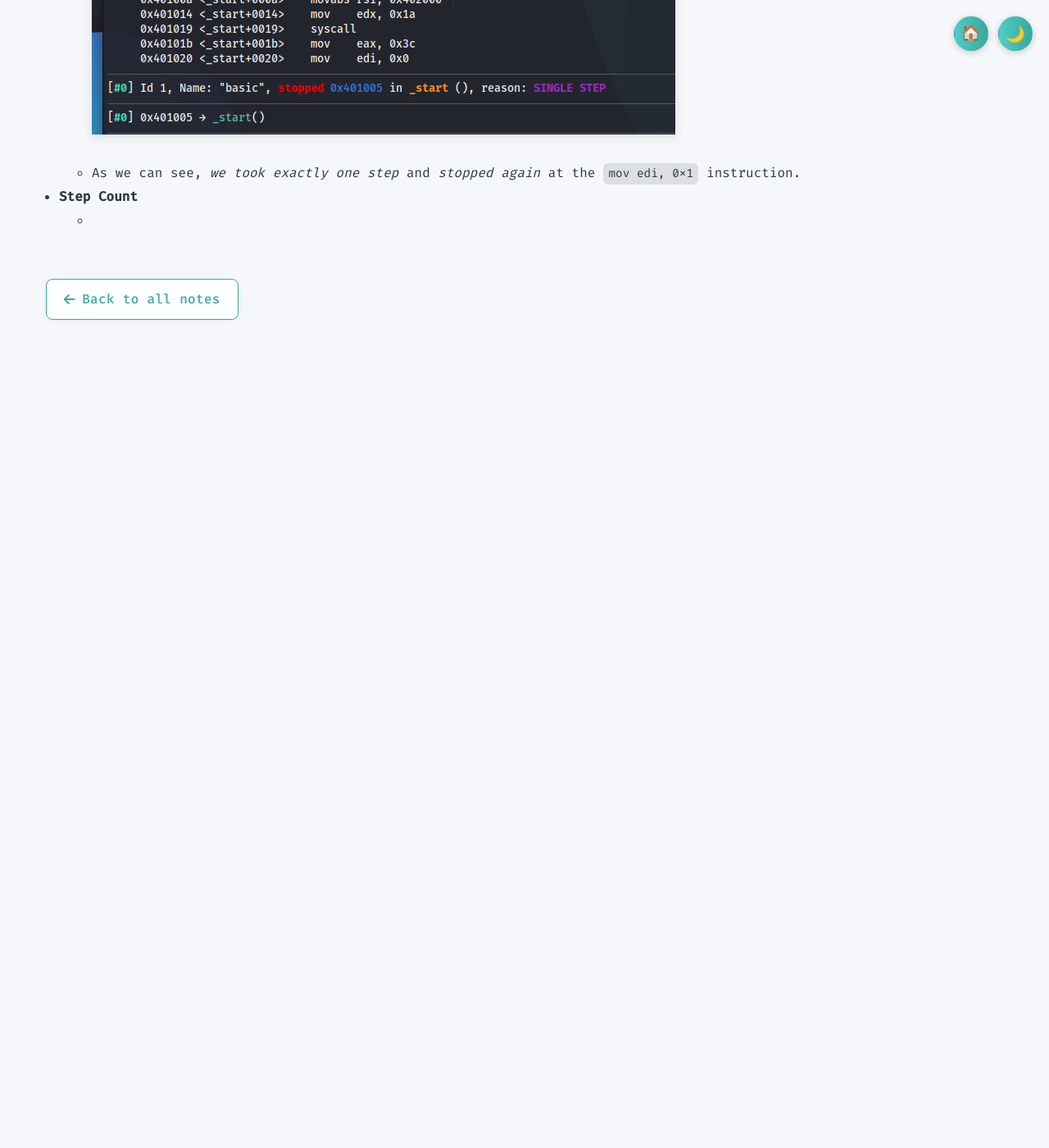
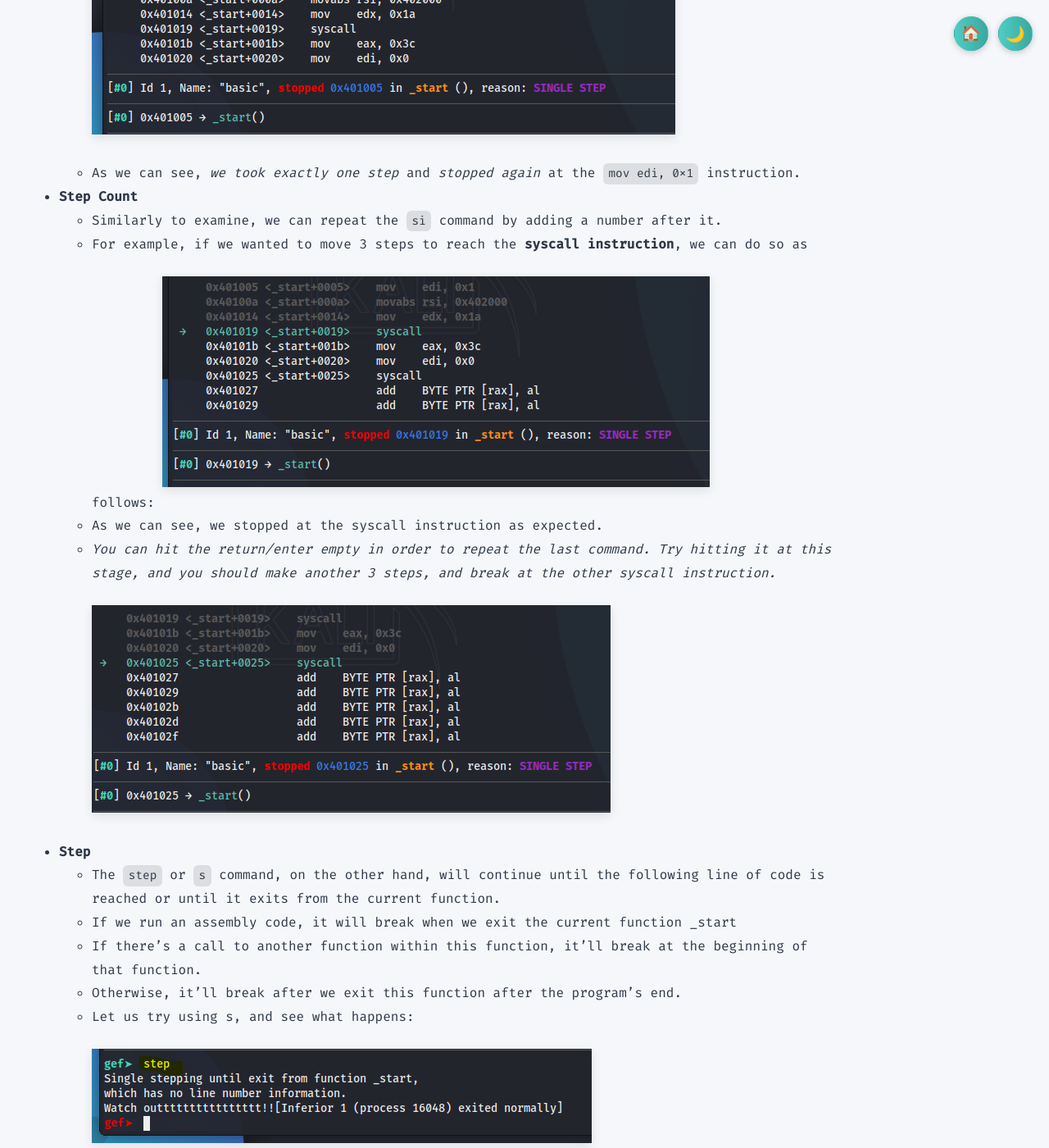
Before and after one commit to PathogenicKatt/PathogenicKatt.github.io, a Jekyll site: the page built from _notes/intro-to-assembly.md, in a window 1280 px wide and 1400 px high, scrolled down 27799 px. Shown: the whole window at 82% size. Built offline with Jekyll 4.4.1, drawn with Linux system fonts in a browser that asks for light colours; before the commit the page ends 28237 px from its top, so only the background shows below that; some of the changed text lies outside the part shown.

Commit message:
Update assembly notes

```diff
--- a/_notes/intro-to-assembly.md
+++ b/_notes/intro-to-assembly.md
@@ -787,4 +787,33 @@ nasm -f elf64 basic.s
     - As we can see, *we took exactly one step* and *stopped again* at the <code>mov edi, 0x1</code> instruction.
 
 - **Step Count**
-    -
+    - Similarly to examine, we can repeat the <code>si</code> command by adding a number after it.
+    - For example, if we wanted to move 3 steps to reach the **syscall instruction**, we can do so as follows:
+    ![assembly](/assets/img/htb-assembly(24).PNG){: .writeup-image}<br>
+    - As we can see, we stopped at the syscall instruction as expected.
+    - *You can hit the return/enter empty in order to repeat the last command. Try hitting it at this stage, and you should make another 3 steps, and break at the other syscall instruction.*<br>
+    ![assembly](/assets/img/htb-assembly(25).PNG){: .writeup-image}<br>
+
+- **Step**
+    - The <code>step</code> or <code>s</code> command, on the other hand, will continue until the following line of code is reached or until it exits from the current function.
+    - If we run an assembly code, it will break when we exit the current function _start
+    - If there's a call to another function within this function, it'll break at the beginning of that function.
+    - Otherwise, it'll break after we exit this function after the program's end.
+    - Let us try using s, and see what happens:
+    ![assembly](/assets/img/htb-assembly(26).PNG){: .writeup-image}<br>
+    - We see that the execution continued until we reached the exit from the _start function, so we reached the end of the program and exited normally without any errors.
+    - *There's also the <code>next</code> or <code>n</code> command, which will also continue until the next line, but will skip any functions called in the same line of code, instead of breaking at them like step. There's also the <code>nexti</code> or <code>ni</code>, which is similar to <code>si</code>, but skips functions calls.*
+<br>
+
+- **Modify**
+    - The final step of debugging is **modifying values** *in registers and addresses at a certain point of execution*.
+    - This helps us in seeing how this would affect the execution of the program.
+    - **Addresses**:
+        - To modify values in GDB, we can use the <code>set</code> command.
+        - However, we will utilize the <code>patch</code> command in GEF to make this step much easier.
+        - Let's enter <code>help patch</code> in GDB to get its help menu:
+        ![modifying values in GDB](/assets/img/htb-assembly(27).PNG){: .writeup-image}<br>
+        - As we can see, we have to provide the type/size of the new value, the location to be stored, and the value we want to use.
+        - So, let's try changing the string stored in the .data section (at address 0x402000 as we saw earlier) to the string Patched!\n.
+        ![modifying values in GDB](/assets/img/htb-assembly(28).PNG){: .writeup-image}<br>
+        - Notice how we used **\x0a** for adding a new line after our string.
```
Also changed, not shown: assets/img/htb-assembly(24).PNG (added), assets/img/htb-assembly(25).PNG (added), assets/img/htb-assembly(26).PNG (added), assets/img/htb-assembly(27).PNG (added), assets/img/htb-assembly(28).PNG (added).
